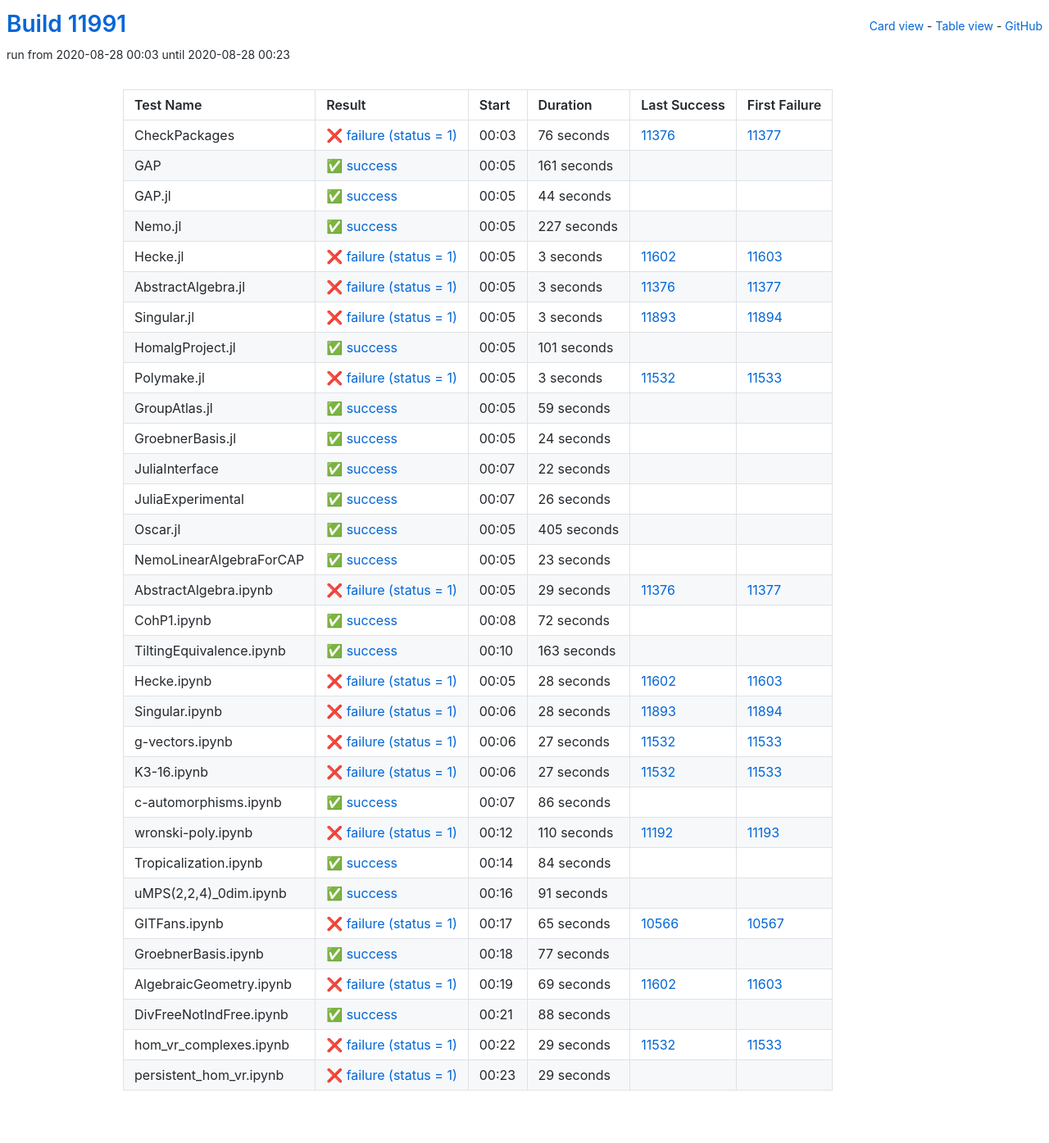
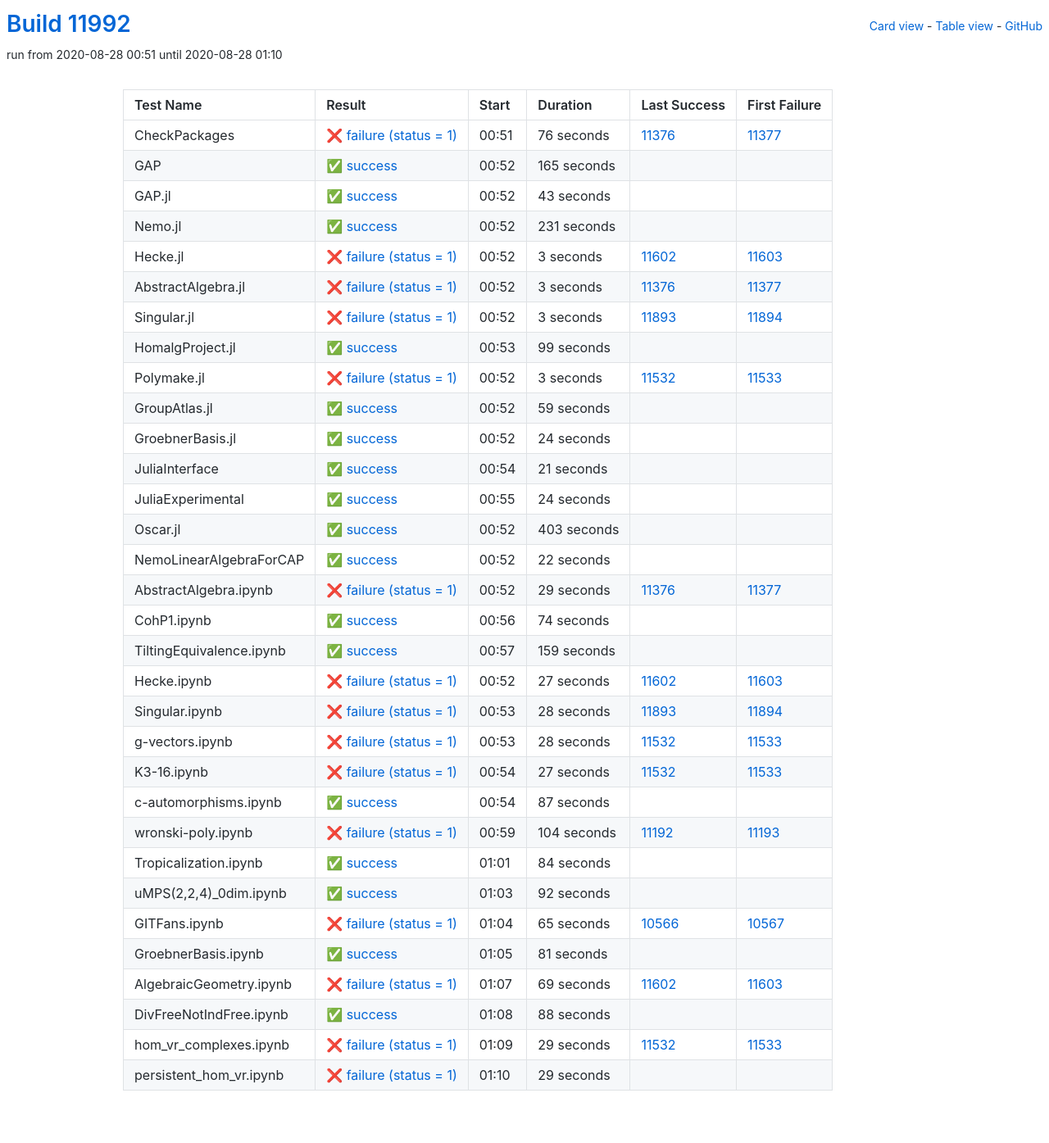
Before and after one commit to oscar-system/oscar-ci-status, a Jekyll site: the page built from table.html, in a window 1280 px wide. Shown: the whole page at 82% size. Built offline with Jekyll 4.4.1, drawn with Linux system fonts in a browser that asks for light colours.

Commit message:
Build #11992

```diff
--- a/_data/ci.yml
+++ b/_data/ci.yml
@@ -1,6 +1,6 @@
 ---
-build: 11991
-build_url: https://oscarci.mathematik.uni-kl.de/job/oscar/11991/
+build: 11992
+build_url: https://oscarci.mathematik.uni-kl.de/job/oscar/11992/
 job: oscar
 organization: oscar-system
 repo: oscar-ci-status
@@ -8,8 +8,8 @@
 tests:
 - name: CheckPackages
   id: checkpackages
-  log: https://oscarci.mathematik.uni-kl.de/job/oscar/11991/artifact/logs/build-11991/CheckPackages.log
-  start: 2020-08-28 00:03
+  log: https://oscarci.mathematik.uni-kl.de/job/oscar/11992/artifact/logs/build-11992/CheckPackages.log
+  start: 2020-08-28 00:51
   success: false
   exitcode: 1
   status: failure
@@ -20,44 +20,44 @@
   first_failure_url: https://oscarci.mathematik.uni-kl.de/job/oscar/11377/
 - name: GAP
   id: gap
-  log: https://oscarci.mathematik.uni-kl.de/job/oscar/11991/artifact/logs/build-11991/GAP.log
-  start: 2020-08-28 00:05
+  log: https://oscarci.mathematik.uni-kl.de/job/oscar/11992/artifact/logs/build-11992/GAP.log
+  start: 2020-08-28 00:52
   success: true
   exitcode: 0
   status: success
-  duration: 161
+  duration: 165
   last_success: false
   last_success_url:
   first_failure: false
   first_failure_url:
 - name: GAP.jl
   id: gap-jl
-  log: https://oscarci.mathematik.uni-kl.de/job/oscar/11991/artifact/logs/build-11991/GAP.jl.log
-  start: 2020-08-28 00:05
+  log: https://oscarci.mathematik.uni-kl.de/job/oscar/11992/artifact/logs/build-11992/GAP.jl.log
+  start: 2020-08-28 00:52
   success: true
   exitcode: 0
   status: success
-  duration: 44
+  duration: 43
   last_success: false
   last_success_url:
   first_failure: false
   first_failure_url:
 - name: Nemo.jl
   id: nemo-jl
-  log: https://oscarci.mathematik.uni-kl.de/job/oscar/11991/artifact/logs/build-11991/Nemo.jl.log
-  start: 2020-08-28 00:05
+  log: https://oscarci.mathematik.uni-kl.de/job/oscar/11992/artifact/logs/build-11992/Nemo.jl.log
+  start: 2020-08-28 00:52
   success: true
   exitcode: 0
   status: success
-  duration: 227
+  duration: 231
   last_success: false
   last_success_url:
   first_failure: false
   first_failure_url:
 - name: Hecke.jl
   id: hecke-jl
-  log: https://oscarci.mathematik.uni-kl.de/job/oscar/11991/artifact/logs/build-11991/Hecke.jl.log
-  start: 2020-08-28 00:05
+  log: https://oscarci.mathematik.uni-kl.de/job/oscar/11992/artifact/logs/build-11992/Hecke.jl.log
+  start: 2020-08-28 00:52
   success: false
   exitcode: 1
   status: failure
@@ -68,8 +68,8 @@
   first_failure_url: https://oscarci.mathematik.uni-kl.de/job/oscar/11603/
 - name: AbstractAlgebra.jl
   id: abstractalgebra-jl
-  log: https://oscarci.mathematik.uni-kl.de/job/oscar/11991/artifact/logs/build-11991/AbstractAlgebra.jl.log
-  start: 2020-08-28 00:05
+  log: https://oscarci.mathematik.uni-kl.de/job/oscar/11992/artifact/logs/build-11992/AbstractAlgebra.jl.log
+  start: 2020-08-28 00:52
   success: false
   exitcode: 1
   status: failure
@@ -80,8 +80,8 @@
   first_failure_url: https://oscarci.mathematik.uni-kl.de/job/oscar/11377/
 - name: Singular.jl
   id: singular-jl
-  log: https://oscarci.mathematik.uni-kl.de/job/oscar/11991/artifact/logs/build-11991/Singular.jl.log
-  start: 2020-08-28 00:05
+  log: https://oscarci.mathematik.uni-kl.de/job/oscar/11992/artifact/logs/build-11992/Singular.jl.log
+  start: 2020-08-28 00:52
   success: false
   exitcode: 1
   status: failure
@@ -92,20 +92,20 @@
   first_failure_url: https://oscarci.mathematik.uni-kl.de/job/oscar/11894/
 - name: HomalgProject.jl
   id: homalgproject-jl
-  log: https://oscarci.mathematik.uni-kl.de/job/oscar/11991/artifact/logs/build-11991/HomalgProject.jl.log
-  start: 2020-08-28 00:05
+  log: https://oscarci.mathematik.uni-kl.de/job/oscar/11992/artifact/logs/build-11992/HomalgProject.jl.log
+  start: 2020-08-28 00:53
   success: true
   exitcode: 0
   status: success
-  duration: 101
+  duration: 99
   last_success: false
   last_success_url:
   first_failure: false
   first_failure_url:
 - name: Polymake.jl
   id: polymake-jl
-  log: https://oscarci.mathematik.uni-kl.de/job/oscar/11991/artifact/logs/build-11991/Polymake.jl.log
-  start: 2020-08-28 00:05
+  log: https://oscarci.mathematik.uni-kl.de/job/oscar/11992/artifact/logs/build-11992/Polymake.jl.log
+  start: 2020-08-28 00:52
   success: false
   exitcode: 1
   status: failure
@@ -116,8 +116,8 @@
   first_failure_url: https://oscarci.mathematik.uni-kl.de/job/oscar/11533/
 - name: GroupAtlas.jl
   id: groupatlas-jl
-  log: https://oscarci.mathematik.uni-kl.de/job/oscar/11991/artifact/logs/build-11991/GroupAtlas.jl.log
-  start: 2020-08-28 00:05
+  log: https://oscarci.mathematik.uni-kl.de/job/oscar/11992/artifact/logs/build-11992/GroupAtlas.jl.log
+  start: 2020-08-28 00:52
   success: true
   exitcode: 0
   status: success
@@ -128,8 +128,8 @@
   first_failure_url:
 - name: GroebnerBasis.jl
   id: groebnerbasis-jl
-  log: https://oscarci.mathematik.uni-kl.de/job/oscar/11991/artifact/logs/build-11991/GroebnerBasis.jl.log
-  start: 2020-08-28 00:05
+  log: https://oscarci.mathematik.uni-kl.de/job/oscar/11992/artifact/logs/build-11992/GroebnerBasis.jl.log
+  start: 2020-08-28 00:52
   success: true
   exitcode: 0
   status: success
@@ -140,8 +140,44 @@
   first_failure_url:
 - name: JuliaInterface
   id: juliainterface
-  log: https://oscarci.mathematik.uni-kl.de/job/oscar/11991/artifact/logs/build-11991/JuliaInterface.log
-  start: 2020-08-28 00:07
+  log: https://oscarci.mathematik.uni-kl.de/job/oscar/11992/artifact/logs/build-11992/JuliaInterface.log
+  start: 2020-08-28 00:54
+  success: true
+  exitcode: 0
+  status: success
+  duration: 21
+  last_success: false
+  last_success_url:
+  first_failure: false
+  first_failure_url:
+- name: JuliaExperimental
+  id: juliaexperimental
+  log: https://oscarci.mathematik.uni-kl.de/job/oscar/11992/artifact/logs/build-11992/JuliaExperimental.log
+  start: 2020-08-28 00:55
+  success: true
+  exitcode: 0
+  status: success
+  duration: 24
+  last_success: false
+  last_success_url:
+  first_failure: false
+  first_failure_url:
+- name: Oscar.jl
+  id: oscar-jl
+  log: https://oscarci.mathematik.uni-kl.de/job/oscar/11992/artifact/logs/build-11992/Oscar.jl.log
+  start: 2020-08-28 00:52
+  success: true
+  exitcode: 0
+  status: success
+  duration: 403
+  last_success: false
+  last_success_url:
+  first_failure: false
+  first_failure_url:
+- name: NemoLinearAlgebraForCAP
+  id: nemolinearalgebraforcap
+  log: https://oscarci.mathematik.uni-kl.de/job/oscar/11992/artifact/logs/build-11992/NemoLinearAlgebraForCAP.log
+  start: 2020-08-28 00:52
   success: true
   exitcode: 0
   status: success
@@ -150,46 +186,10 @@
   last_success_url:
   first_failure: false
   first_failure_url:
-- name: JuliaExperimental
-  id: juliaexperimental
-  log: https://oscarci.mathematik.uni-kl.de/job/oscar/11991/artifact/logs/build-11991/JuliaExperimental.log
-  start: 2020-08-28 00:07
-  success: true
-  exitcode: 0
-  status: success
-  duration: 26
-  last_success: false
-  last_success_url:
-  first_failure: false
-  first_failure_url:
-- name: Oscar.jl
-  id: oscar-jl
-  log: https://oscarci.mathematik.uni-kl.de/job/oscar/11991/artifact/logs/build-11991/Oscar.jl.log
-  start: 2020-08-28 00:05
-  success: true
-  exitcode: 0
-  status: success
-  duration: 405
-  last_success: false
-  last_success_url:
-  first_failure: false
-  first_failure_url:
-- name: NemoLinearAlgebraForCAP
-  id: nemolinearalgebraforcap
-  log: https://oscarci.mathematik.uni-kl.de/job/oscar/11991/artifact/logs/build-11991/NemoLinearAlgebraForCAP.log
-  start: 2020-08-28 00:05
-  success: true
-  exitcode: 0
-  status: success
-  duration: 23
-  last_success: false
-  last_success_url:
-  first_failure: false
-  first_failure_url:
 - name: AbstractAlgebra.ipynb
   id: abstractalgebra-ipynb
-  log: https://oscarci.mathematik.uni-kl.de/job/oscar/11991/artifact/logs/build-11991/AbstractAlgebra.ipynb.log
-  start: 2020-08-28 00:05
+  log: https://oscarci.mathematik.uni-kl.de/job/oscar/11992/artifact/logs/build-11992/AbstractAlgebra.ipynb.log
+  start: 2020-08-28 00:52
   success: false
   exitcode: 1
   status: failure
@@ -200,44 +200,44 @@
   first_failure_url: https://oscarci.mathematik.uni-kl.de/job/oscar/11377/
 - name: CohP1.ipynb
   id: cohp1-ipynb
-  log: https://oscarci.mathematik.uni-kl.de/job/oscar/11991/artifact/logs/build-11991/CohP1.ipynb.log
-  start: 2020-08-28 00:08
+  log: https://oscarci.mathematik.uni-kl.de/job/oscar/11992/artifact/logs/build-11992/CohP1.ipynb.log
+  start: 2020-08-28 00:56
   success: true
   exitcode: 0
   status: success
-  duration: 72
+  duration: 74
   last_success: false
   last_success_url:
   first_failure: false
   first_failure_url:
 - name: TiltingEquivalence.ipynb
   id: tiltingequivalence-ipynb
-  log: https://oscarci.mathematik.uni-kl.de/job/oscar/11991/artifact/logs/build-11991/TiltingEquivalence.ipynb.log
-  start: 2020-08-28 00:10
+  log: https://oscarci.mathematik.uni-kl.de/job/oscar/11992/artifact/logs/build-11992/TiltingEquivalence.ipynb.log
+  start: 2020-08-28 00:57
   success: true
   exitcode: 0
   status: success
-  duration: 163
+  duration: 159
   last_success: false
   last_success_url:
   first_failure: false
   first_failure_url:
 - name: Hecke.ipynb
   id: hecke-ipynb
-  log: https://oscarci.mathematik.uni-kl.de/job/oscar/11991/artifact/logs/build-11991/Hecke.ipynb.log
-  start: 2020-08-28 00:05
+  log: https://oscarci.mathematik.uni-kl.de/job/oscar/11992/artifact/logs/build-11992/Hecke.ipynb.log
+  start: 2020-08-28 00:52
   success: false
   exitcode: 1
   status: failure
-  duration: 28
+  duration: 27
   last_success: 11602
   last_success_url: https://oscarci.mathematik.uni-kl.de/job/oscar/11602/
   first_failure: 11603
   first_failure_url: https://oscarci.mathematik.uni-kl.de/job/oscar/11603/
 - name: Singular.ipynb
   id: singular-ipynb
-  log: https://oscarci.mathematik.uni-kl.de/job/oscar/11991/artifact/logs/build-11991/Singular.ipynb.log
-  start: 2020-08-28 00:06
+  log: https://oscarci.mathematik.uni-kl.de/job/oscar/11992/artifact/logs/build-11992/Singular.ipynb.log
+  start: 2020-08-28 00:53
   success: false
   exitcode: 1
   status: failure
@@ -248,20 +248,20 @@
   first_failure_url: https://oscarci.mathematik.uni-kl.de/job/oscar/11894/
 - name: g-vectors.ipynb
   id: g-vectors-ipynb
-  log: https://oscarci.mathematik.uni-kl.de/job/oscar/11991/artifact/logs/build-11991/g-vectors.ipynb.log
-  start: 2020-08-28 00:06
+  log: https://oscarci.mathematik.uni-kl.de/job/oscar/11992/artifact/logs/build-11992/g-vectors.ipynb.log
+  start: 2020-08-28 00:53
   success: false
   exitcode: 1
   status: failure
-  duration: 27
+  duration: 28
   last_success: 11532
   last_success_url: https://oscarci.mathematik.uni-kl.de/job/oscar/11532/
   first_failure: 11533
   first_failure_url: https://oscarci.mathematik.uni-kl.de/job/oscar/11533/
 - name: K3-16.ipynb
   id: k3-16-ipynb
-  log: https://oscarci.mathematik.uni-kl.de/job/oscar/11991/artifact/logs/build-11991/K3-16.ipynb.log
-  start: 2020-08-28 00:06
+  log: https://oscarci.mathematik.uni-kl.de/job/oscar/11992/artifact/logs/build-11992/K3-16.ipynb.log
+  start: 2020-08-28 00:54
   success: false
   exitcode: 1
   status: failure
@@ -272,32 +272,32 @@
   first_failure_url: https://oscarci.mathematik.uni-kl.de/job/oscar/11533/
 - name: c-automorphisms.ipynb
   id: c-automorphisms-ipynb
-  log: https://oscarci.mathematik.uni-kl.de/job/oscar/11991/artifact/logs/build-11991/c-automorphisms.ipynb.log
-  start: 2020-08-28 00:07
+  log: https://oscarci.mathematik.uni-kl.de/job/oscar/11992/artifact/logs/build-11992/c-automorphisms.ipynb.log
+  start: 2020-08-28 00:54
   success: true
   exitcode: 0
   status: success
-  duration: 86
+  duration: 87
   last_success: false
   last_success_url:
   first_failure: false
   first_failure_url:
 - name: wronski-poly.ipynb
   id: wronski-poly-ipynb
-  log: https://oscarci.mathematik.uni-kl.de/job/oscar/11991/artifact/logs/build-11991/wronski-poly.ipynb.log
-  start: 2020-08-28 00:12
+  log: https://oscarci.mathematik.uni-kl.de/job/oscar/11992/artifact/logs/build-11992/wronski-poly.ipynb.log
+  start: 2020-08-28 00:59
   success: false
   exitcode: 1
   status: failure
-  duration: 110
+  duration: 104
   last_success: 11192
   last_success_url: https://oscarci.mathematik.uni-kl.de/job/oscar/11192/
   first_failure: 11193
   first_failure_url: https://oscarci.mathematik.uni-kl.de/job/oscar/11193/
 - name: Tropicalization.ipynb
   id: tropicalization-ipynb
-  log: https://oscarci.mathematik.uni-kl.de/job/oscar/11991/artifact/logs/build-11991/Tropicalization.ipynb.log
-  start: 2020-08-28 00:14
+  log: https://oscarci.mathematik.uni-kl.de/job/oscar/11992/artifact/logs/build-11992/Tropicalization.ipynb.log
+  start: 2020-08-28 01:01
   success: true
   exitcode: 0
   status: success
@@ -308,20 +308,20 @@
   first_failure_url:
 - name: uMPS(2,2,4)_0dim.ipynb
   id: umps-2-2-4-0dim-ipynb
-  log: https://oscarci.mathematik.uni-kl.de/job/oscar/11991/artifact/logs/build-11991/uMPS-2-2-4-_0dim.ipynb.log
-  start: 2020-08-28 00:16
+  log: https://oscarci.mathematik.uni-kl.de/job/oscar/11992/artifact/logs/build-11992/uMPS-2-2-4-_0dim.ipynb.log
+  start: 2020-08-28 01:03
   success: true
   exitcode: 0
   status: success
-  duration: 91
+  duration: 92
   last_success: false
   last_success_url:
   first_failure: false
   first_failure_url:
 - name: GITFans.ipynb
   id: gitfans-ipynb
-  log: https://oscarci.mathematik.uni-kl.de/job/oscar/11991/artifact/logs/build-11991/GITFans.ipynb.log
-  start: 2020-08-28 00:17
+  log: https://oscarci.mathematik.uni-kl.de/job/oscar/11992/artifact/logs/build-11992/GITFans.ipynb.log
+  start: 2020-08-28 01:04
   success: false
   exitcode: 1
   status: failure
@@ -332,20 +332,20 @@
   first_failure_url: https://oscarci.mathematik.uni-kl.de/job/oscar/10567/
 - name: GroebnerBasis.ipynb
   id: groebnerbasis-ipynb
-  log: https://oscarci.mathematik.uni-kl.de/job/oscar/11991/artifact/logs/build-11991/GroebnerBasis.ipynb.log
-  start: 2020-08-28 00:18
+  log: https://oscarci.mathematik.uni-kl.de/job/oscar/11992/artifact/logs/build-11992/GroebnerBasis.ipynb.log
+  start: 2020-08-28 01:05
   success: true
   exitcode: 0
   status: success
-  duration: 77
+  duration: 81
   last_success: false
   last_success_url:
   first_failure: false
   first_failure_url:
 - name: AlgebraicGeometry.ipynb
   id: algebraicgeometry-ipynb
-  log: https://oscarci.mathematik.uni-kl.de/job/oscar/11991/artifact/logs/build-11991/AlgebraicGeometry.ipynb.log
-  start: 2020-08-28 00:19
+  log: https://oscarci.mathematik.uni-kl.de/job/oscar/11992/artifact/logs/build-11992/AlgebraicGeometry.ipynb.log
+  start: 2020-08-28 01:07
   success: false
   exitcode: 1
   status: failure
@@ -356,8 +356,8 @@
   first_failure_url: https://oscarci.mathematik.uni-kl.de/job/oscar/11603/
 - name: DivFreeNotIndFree.ipynb
   id: divfreenotindfree-ipynb
-  log: https://oscarci.mathematik.uni-kl.de/job/oscar/11991/artifact/logs/build-11991/DivFreeNotIndFree.ipynb.log
-  start: 2020-08-28 00:21
+  log: https://oscarci.mathematik.uni-kl.de/job/oscar/11992/artifact/logs/build-11992/DivFreeNotIndFree.ipynb.log
+  start: 2020-08-28 01:08
   success: true
   exitcode: 0
   status: success
@@ -368,8 +368,8 @@
   first_failure_url:
 - name: hom_vr_complexes.ipynb
   id: hom-vr-complexes-ipynb
-  log: https://oscarci.mathematik.uni-kl.de/job/oscar/11991/artifact/logs/build-11991/hom_vr_complexes.ipynb.log
-  start: 2020-08-28 00:22
+  log: https://oscarci.mathematik.uni-kl.de/job/oscar/11992/artifact/logs/build-11992/hom_vr_complexes.ipynb.log
+  start: 2020-08-28 01:09
   success: false
   exitcode: 1
   status: failure
@@ -380,8 +380,8 @@
   first_failure_url: https://oscarci.mathematik.uni-kl.de/job/oscar/11533/
 - name: persistent_hom_vr.ipynb
   id: persistent-hom-vr-ipynb
-  log: https://oscarci.mathematik.uni-kl.de/job/oscar/11991/artifact/logs/build-11991/persistent_hom_vr.ipynb.log
-  start: 2020-08-28 00:23
+  log: https://oscarci.mathematik.uni-kl.de/job/oscar/11992/artifact/logs/build-11992/persistent_hom_vr.ipynb.log
+  start: 2020-08-28 01:10
   success: false
   exitcode: 1
   status: failure
```
Also changed, not shown: README.md.
